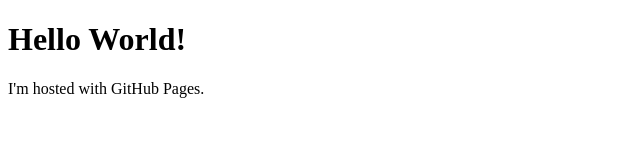
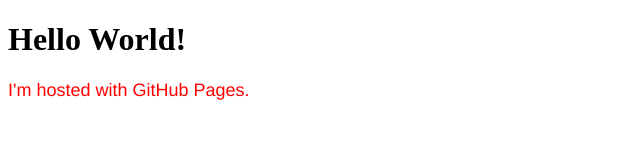
Before and after one commit to glane94/glane94.github.io, a plain HTML site: page index.html in a window 1280 px wide. Shown: the whole page, without its empty margins (0-640 px from the left). Drawn offline with Linux system fonts and the light colour scheme.

Commit message:
Rearranged link element

```diff
--- a/index.html
+++ b/index.html
@@ -2,7 +2,7 @@
 <html>
 <head>
 	<title>Greg Lane's Website</title>
-	<link href="/css/style.css" type="text/css" rel="styleshet">
+	<link rel="stylesheet" type="text/css" href="/css/style.css" />
 </head>
 <body>
 	<h1>Hello World!</h1>
```
